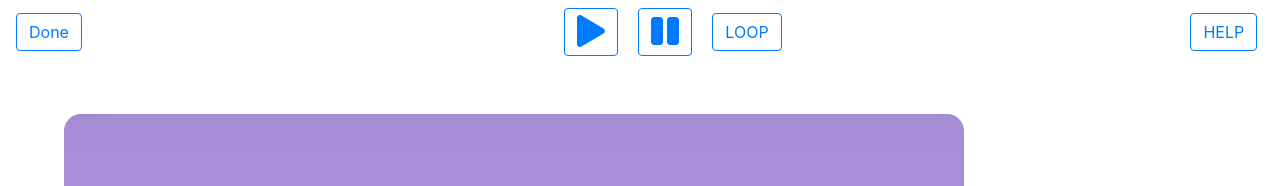
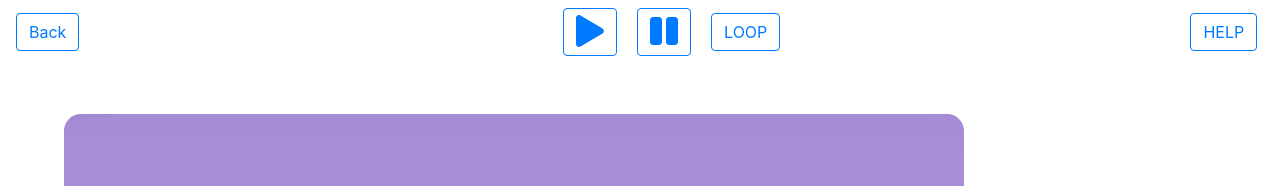
Before and after one commit to amanzholov8/atak-ui, a React (Create React App) app in the folder choreo-creator/: page /edit in a window 1280 px wide. Shown: the top 186 px of the page. Built offline with nearby package versions, Linux system fonts and the light colour scheme.

Commit message:
Removed dragscrollprovider

```diff
--- a/choreo-creator/src/App.js
+++ b/choreo-creator/src/App.js
@@ -1,14 +1,8 @@
 import React from 'react';
 import logo from './logo.svg';
 import './App.css';
-import Container from 'react-bootstrap/Container'
 
-import Beat from './components/Beat'
-import MyNavBar from './components/MyNavBar';
-import TrackTimeline from './components/TrackTimeline'
 import MainBox from './components/MainBox'
-
-import { Route, Link } from 'react-router-dom'
 
 function App() {
   return (
--- a/choreo-creator/src/Editor.js
+++ b/choreo-creator/src/Editor.js
@@ -1,16 +1,17 @@
 import React from 'react';
 
-import { Link } from 'react-router-dom'
-import MyNavBar from './components/MyNavBar';
+import MyNavBar from './components/MyNavBar'
 import AudioTrack from './components/AudioTrack';
 
-function Editor() {
-    return (
-        <div>
-            <MyNavBar className="MyNavBarFlex" back='/' back_label='Done'/>
-            <AudioTrack/>
-        </div>
-    );
+class Editor extends React.Component {
+    render(){
+        return (
+            <div>
+                <MyNavBar className="MyNavBarFlex"/>
+                <AudioTrack />
+            </div>
+        );
+    }
 }
 
 export default Editor;
--- a/choreo-creator/src/components/MyNavBar.js
+++ b/choreo-creator/src/components/MyNavBar.js
@@ -17,8 +17,8 @@ class MyNavBar extends React.Component {
     constructor(props){
         super(props);
         this.state = {
-            back: props.back || 'Back',
-            back_label: props.back_label || '/'
+            back: props.back || '/',
+            back_label: props.back_label || 'Back'
         }
         this.playBtn = React.createRef();
         this.pauseBtn = React.createRef();
--- a/choreo-creator/src/components/TrackTimeline.js
+++ b/choreo-creator/src/components/TrackTimeline.js
@@ -1,6 +1,4 @@
 import React from 'react';
-
-import DragScrollProvider from 'drag-scroll-provider'
 
 import './TrackTimeline.css'
 import Beat from "./Beat";
@@ -14,6 +12,7 @@ class TrackTimeline extends React.Component {
         this.scrollBar = React.createRef();
         this.playTrack = this.playTrack.bind(this);
         this.pauseTrack = this.pauseTrack.bind(this);
+        this.moveForward = this.moveForward.bind(this);
         this.player = null;
         this.scrollSpeed = 10;
     }
@@ -32,9 +31,7 @@ class TrackTimeline extends React.Component {
     }
     render(){
         return (
-        <DragScrollProvider>
-            {({ onMouseDown, ref }) => (
-                <div className="TrackTimeline" ref={ref} onMouseDown={onMouseDown}>
+            <div className="TrackTimeline" ref={this.scrollBar}>
                 <Beat bar={1} beat={1} openModal = {this.state.openModal}/>
                 <Beat bar={1} beat={2} openModal = {this.state.openModal}/>
                 <Beat bar={1} beat={3} openModal = {this.state.openModal}/>
@@ -44,9 +41,6 @@ class TrackTimeline extends React.Component {
                 <Beat bar={2} beat={3} openModal = {this.state.openModal}/>
                 <div class="playHead">&nbsp;</div>
             </div>
-            )}
-        </DragScrollProvider>
-
         );
     }
 }
```
Also changed, not shown: choreo-creator/package.json (+7 -2 lines), choreo-creator/src/components/MainBox.js (line endings or trailing spaces), 1 other file (tests, documents, lock files or other folders). Lines whose indentation alone changed are shown as unchanged.
